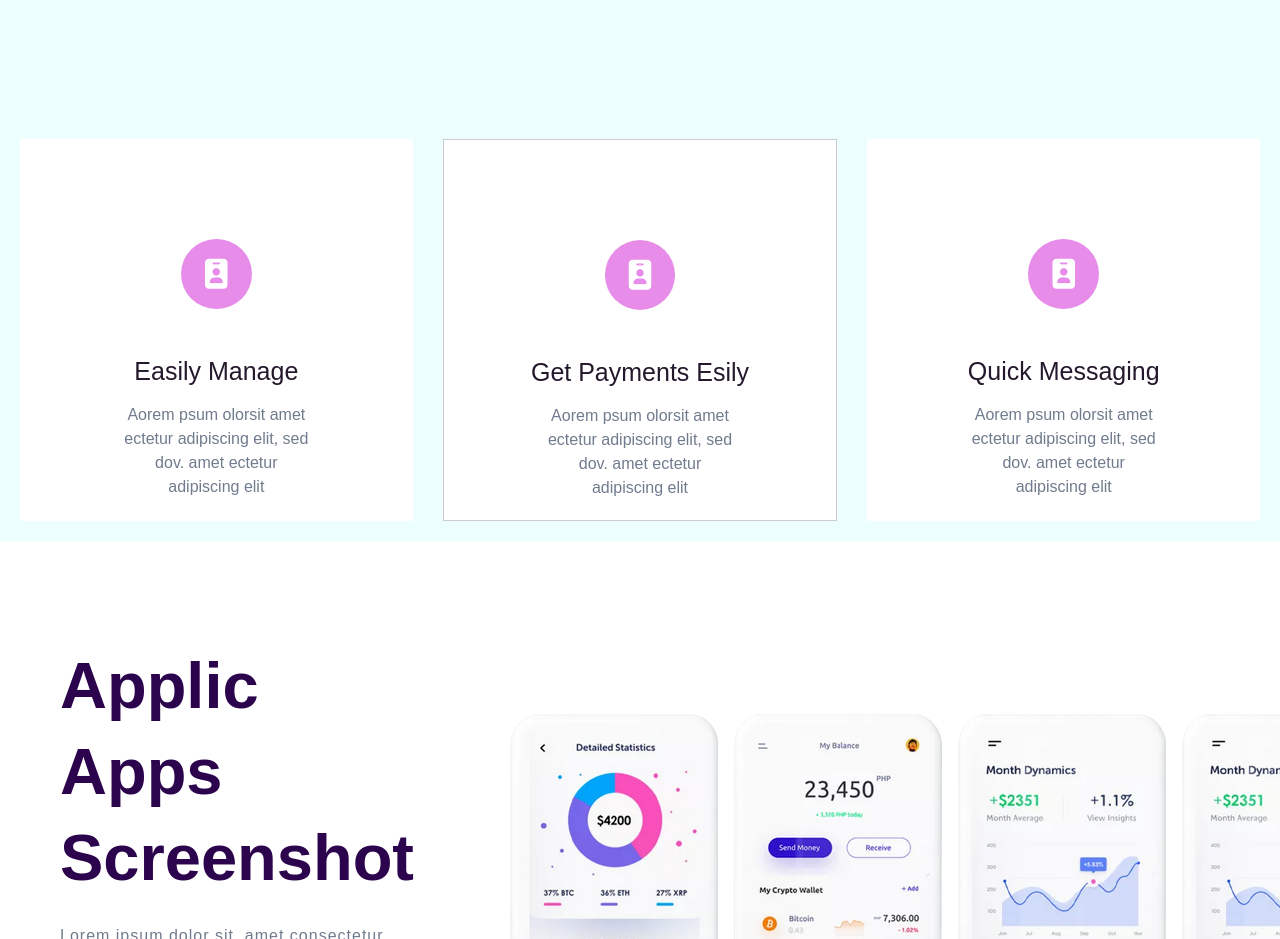
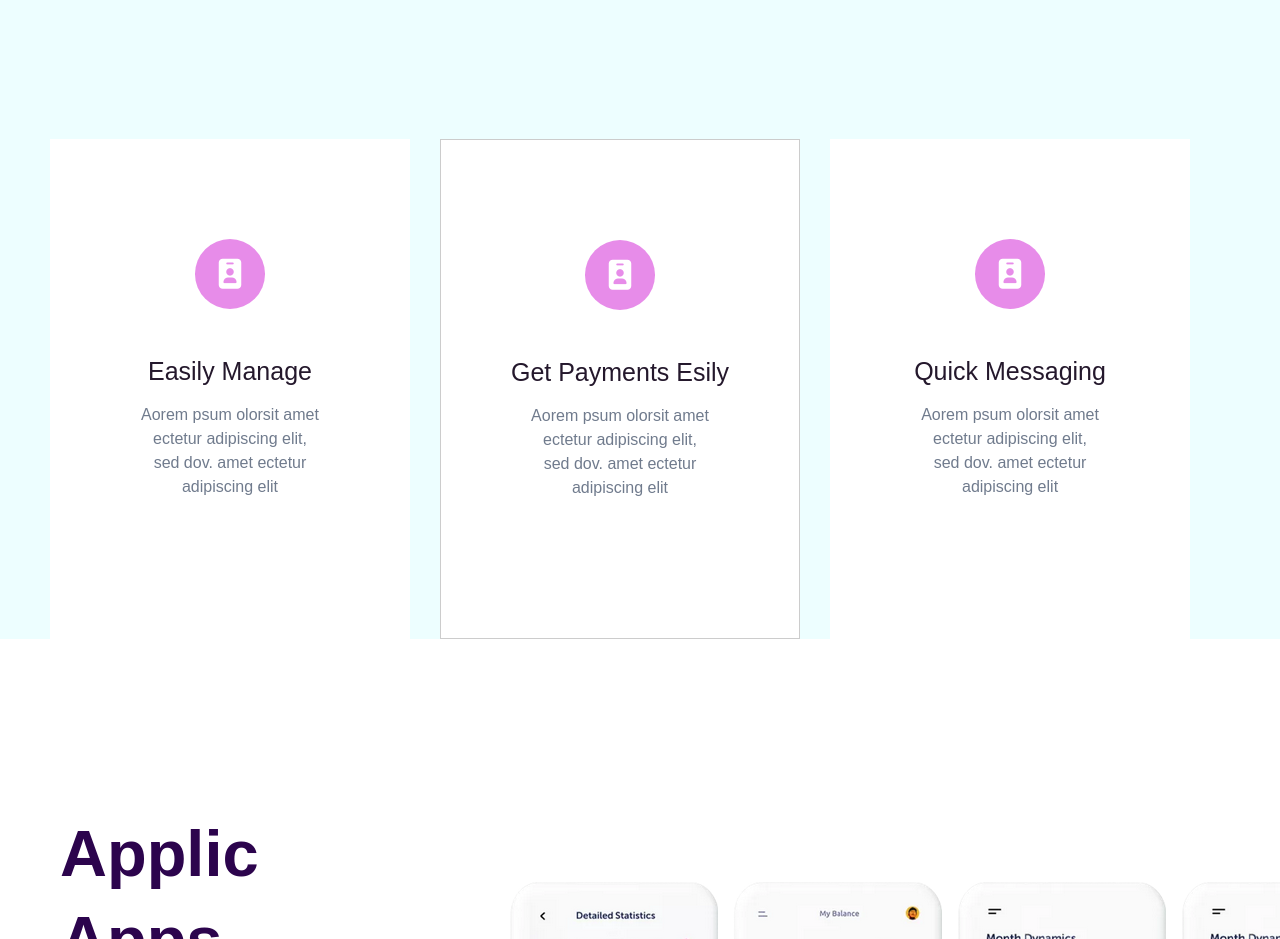
Before and after one commit to abdurrahman091496/appcodemo, a plain HTML site: page index.html in a window 1280 px wide. Shown: the part 1960-2899 px from the top of the page. Drawn offline with Linux system fonts and the light colour scheme.

Commit message:
Update style.css

```diff
--- a/assets/css/style.css
+++ b/assets/css/style.css
@@ -261,6 +261,9 @@ nav{
     text-align: center;
     margin-top: 150px;
     justify-content: space-evenly;
+    align-items:center;
+    margin-right: 70px;
+    margin-bottom: 150px;
 }
 .fa-id-badge{
     color: rgb(255, 255, 255);
@@ -272,10 +275,11 @@ nav{
     margin-top: 100px;
 }
 .offer-left{
-    margin-left: 20px;
+    margin-left: 50px;
     transition: .7s linear;
     background: #fff;
-    margin-bottom:20px;
+    width: 400px;
+    height: 500px;
 }
 .offer-left:hover{
     border: 1px solid rgba(0,0,0,.2);
@@ -303,7 +307,8 @@ nav{
     border: 1px solid rgba(0,0,0,.2);
     margin: 0px 30px;
     background: #fff;
-    margin-bottom:20px;
+    width: 400px;
+    height: 500px;
 }
 
 .offer-middle h5{
@@ -329,7 +334,8 @@ nav{
     margin-right: 20px;
     transition: .3s linear;
     background: #fff;
-    margin-bottom:20px;
+    width: 400px;
+    height: 500px;
 }
 .offer-right:hover{
     border: 1px solid rgba(0,0,0,.2);
```
